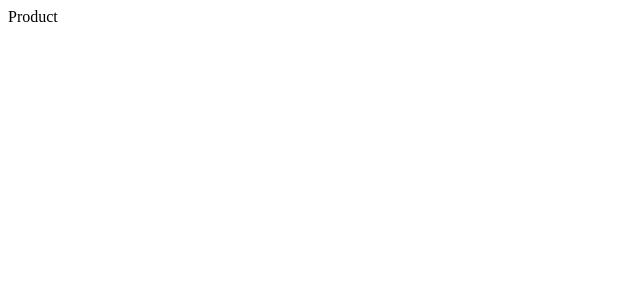
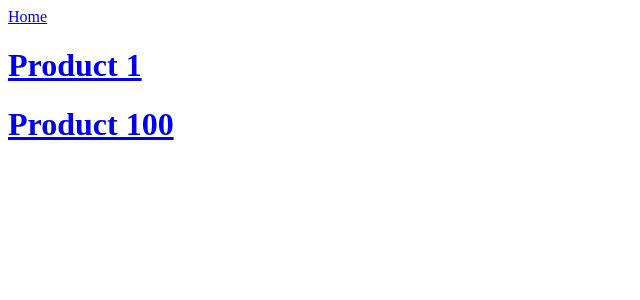
Before and after one commit to Tanzin-Ul-Islam/NextJs, a Next.js app in the folder next-routing/: page /product in a window 1280 px wide. Shown: the top 300 px of the page, without its empty margins (0-640 px from the left). Built offline with nearby package versions, Linux system fonts and the light colour scheme.

Commit message:
Navigate through link and programmatically

```diff
--- a/next-routing/src/pages/product/index.js
+++ b/next-routing/src/pages/product/index.js
@@ -1,5 +1,11 @@
+import Link from "next/link"
 export default function Product() {
+  const prodId = 100
   return (
-    <div>Product</div>
+    <div>
+      <Link href="/">Home</Link>
+      <Link href="/product/1"><h1>Product 1</h1></Link>
+      <Link href={'/product/'+prodId} replace><h1>Product 100</h1></Link>
+    </div>
   )
 }
```
Also changed, not shown: next-routing/src/pages/product/[productId].js (+6 -2 lines).
